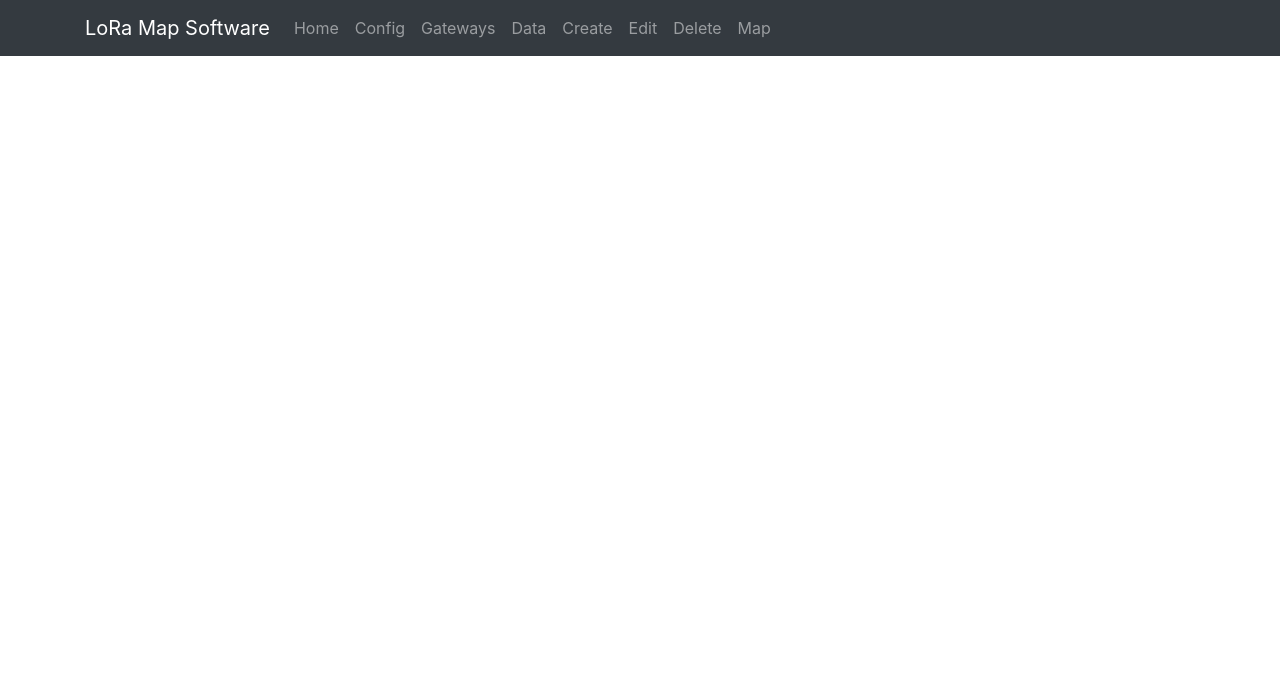
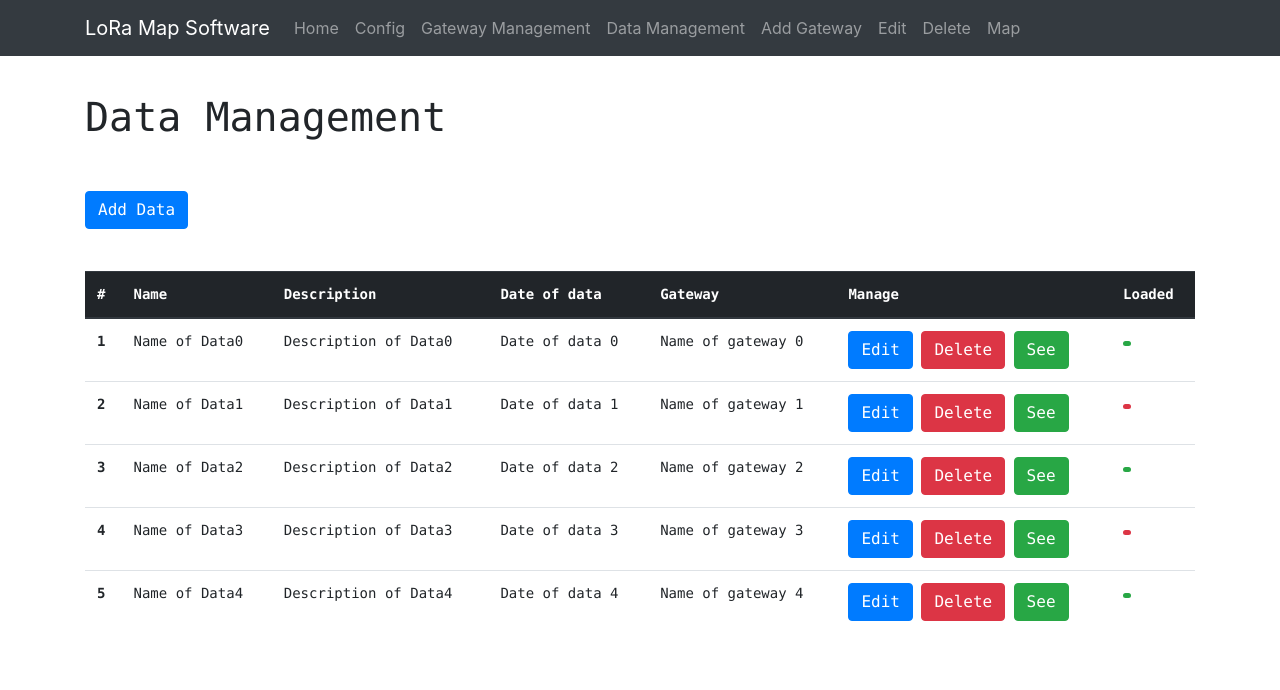
Before and after one commit to StijnJansen2000/SwatLoRa, a PHP site: page /index.php?page=data in a window 1280 px wide. Shown: the top 690 px of the page. Run offline with PHP 8.4, Linux system fonts and the light colour scheme; some libraries are stand-ins or nearby versions.

Commit message:
Data management

```diff
--- a/inc/data.inc.php
+++ b/inc/data.inc.php
@@ -1 +1,83 @@
-<?php
+<div class="container mt-3">
+    <div class="d-flex justify-content-center">
+
+        <?php
+        if (isset($_SESSION['config'])) {
+            echo '<div class="alert alert-primary" role="alert">';
+            echo $_SESSION['config'];
+            echo '</div>';
+
+
+        }
+        ?>
+
+    </div>
+    <!--    <div class="d-flex justify-content-center">-->
+
+    <pre>
+        <?php
+
+        ?>
+        <h1 class="display-">Data Management</h1>
+            <div style="white-space: nowrap">
+                <a href="" class="btn btn-primary">Add Data</a>
+            </div>
+        <table class="table">
+            <thead class="thead-dark">
+                <tr>
+                    <th scope="col">#</th>
+                    <th scope="col">Name</th>
+                    <th scope="col">Description</th>
+                    <th scope="col">Date of data</th>
+                    <th scope="col">Gateway</th>
+                    <th scope="col">Manage</th>
+                    <th scope="col">Loaded</th>
+                </tr>
+            </thead>
+            <tbody>
+
+            <?php
+            for ($i = 0; $i < 5; $i++) {
+                $boolean = rand(0,1);
+                ?>
+                <tr>
+                    <th scope="row"><?php echo $i + 1 ?></th>
+                    <td><?php echo "Name of Data" . $i ?></td>
+                    <td><?php echo "Description of Data" . $i ?></td>
+                    <td><?php echo "Date of data " . $i ?></td>
+                    <td><?php echo "Name of gateway " . $i ?></td>
+                    <td style='white-space: nowrap'>
+                        <button type="button" class="btn btn-primary">Edit</button>
+                        <button type="button" class="btn btn-danger">Delete</button>
+                        <button type="button" class="btn btn-success">See</button>
+                    </td>
+                    <td style="white-space: nowrap">
+                        <?php
+                            if ($boolean == 1){
+                                echo "<span class=\"badge badge-success\"> </span>";
+
+                            } else {
+                                echo "<span class=\"badge badge-danger\"> </span>";
+                            }
+
+                        ?>
+                    </td>
+                </tr>
+                <?php
+            }
+            ?>
+            </tbody>
+        </table>
+        </pre>
+    <?php
+    //        } else {
+    //            echo "<pre>";
+    //            print_r($_SESSION['config']);
+    //            echo "</pre>";
+    //            echo '<div class="alert alert-primary" role="alert">';
+    //            echo "Please set the config first";
+    //            echo '</div>';
+    //        }
+    ?>
+</div>
+</div>
--- a/inc/gateway.inc.php
+++ b/inc/gateway.inc.php
@@ -19,6 +19,10 @@
 
         ?>
         <h1 class="display-3    ">Manage gateways</h1>
+            <div style="white-space: nowrap">
+                <button type="button" class="btn btn-primary">Load</button>
+                <a href="?page=create" class="btn btn-primary">Add Gateway</a>
+            </div>
         <table class="table">
             <thead class="thead-dark">
                 <tr>
--- a/inc/home.inc.php
+++ b/inc/home.inc.php
@@ -24,7 +24,7 @@
         <div class="col-lg-4 col-md-4 col-sm-12 mb-3">
             <div class="card">
                 <div class="card-body">
-                    <h5 class="card-title">Create Gateway</h5>
+                    <h5 class="card-title">Add Gateway</h5>
                     <p class="card-text">...</p>
                     <a href="?page=create" class="btn btn-primary col-6">Create Gateway</a>
                 </div>
--- a/permissions/roles.php
+++ b/permissions/roles.php
@@ -4,9 +4,9 @@ $menuItems = [
     "guest" => [
         array('home', 'Home', 'L'),
         array('config', 'Config', 'L'),
-        array('gateway', 'Gateways', 'L'),
-        array('data', 'Data', 'L'),
-        array('create', 'Create', 'L'),
+        array('gateway', 'Gateway Management', 'L'),
+        array('data', 'Data Management', 'L'),
+        array('create', 'Add Gateway', 'L'),
         array('edit', 'Edit', 'L'),
         array('delete', 'Delete', 'L'),
         array('map', 'Map', 'L'),
--- /dev/null
+++ b/php/create.php
@@ -0,0 +1,6 @@
+<?php
+
+echo "Name of the gateway: " . $_POST['gateway'] . "<br>";
+echo "Location of the gateway: " . $_POST['location'] . "<br>";
+echo "Description of the gateway: " . $_POST['description'] . "<br>";
+echo "Provider of the gateway: " . $_POST['provider'] . "<br>";
```
Also changed, not shown: inc/create.inc.php (+54 -1 lines).
